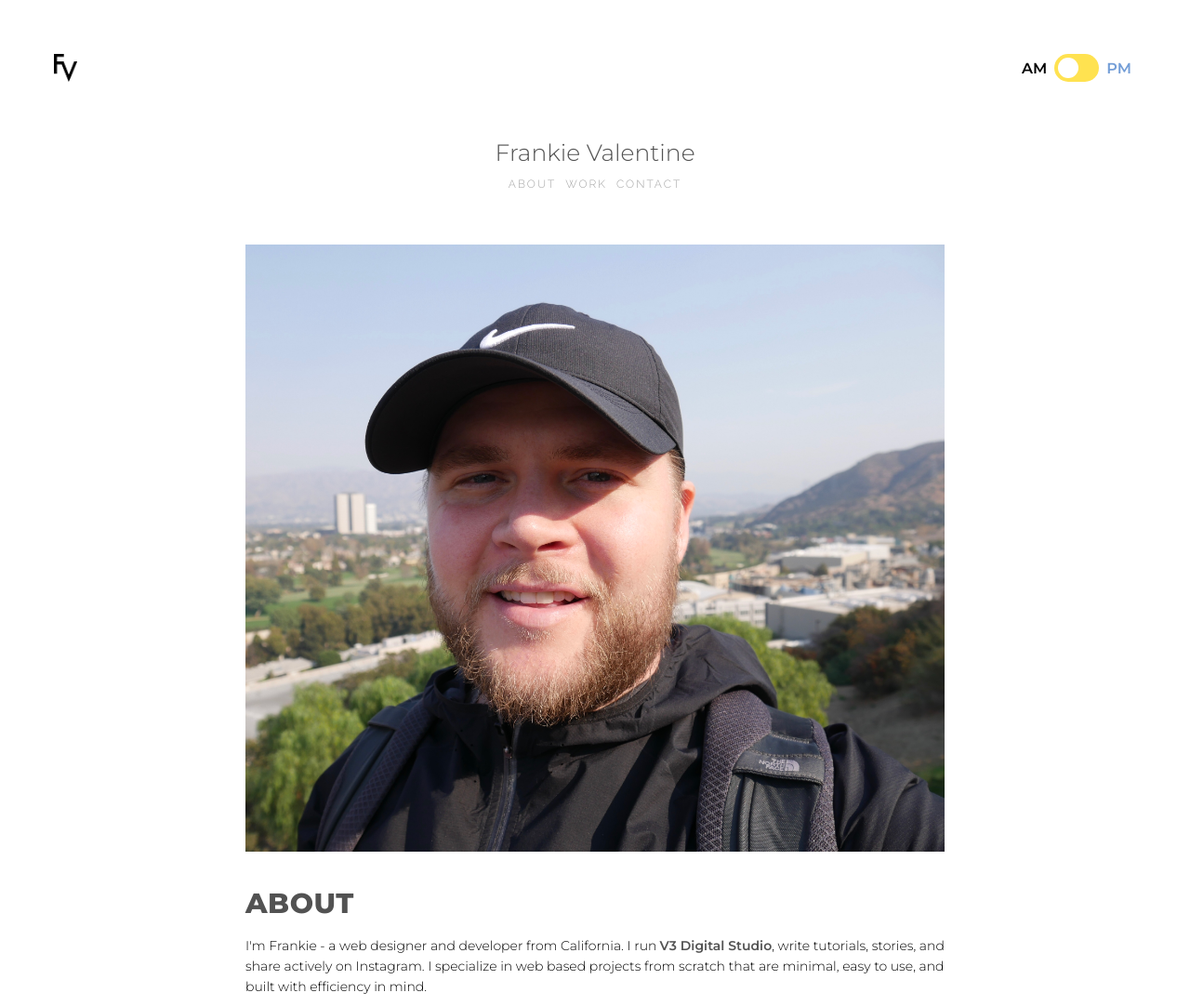
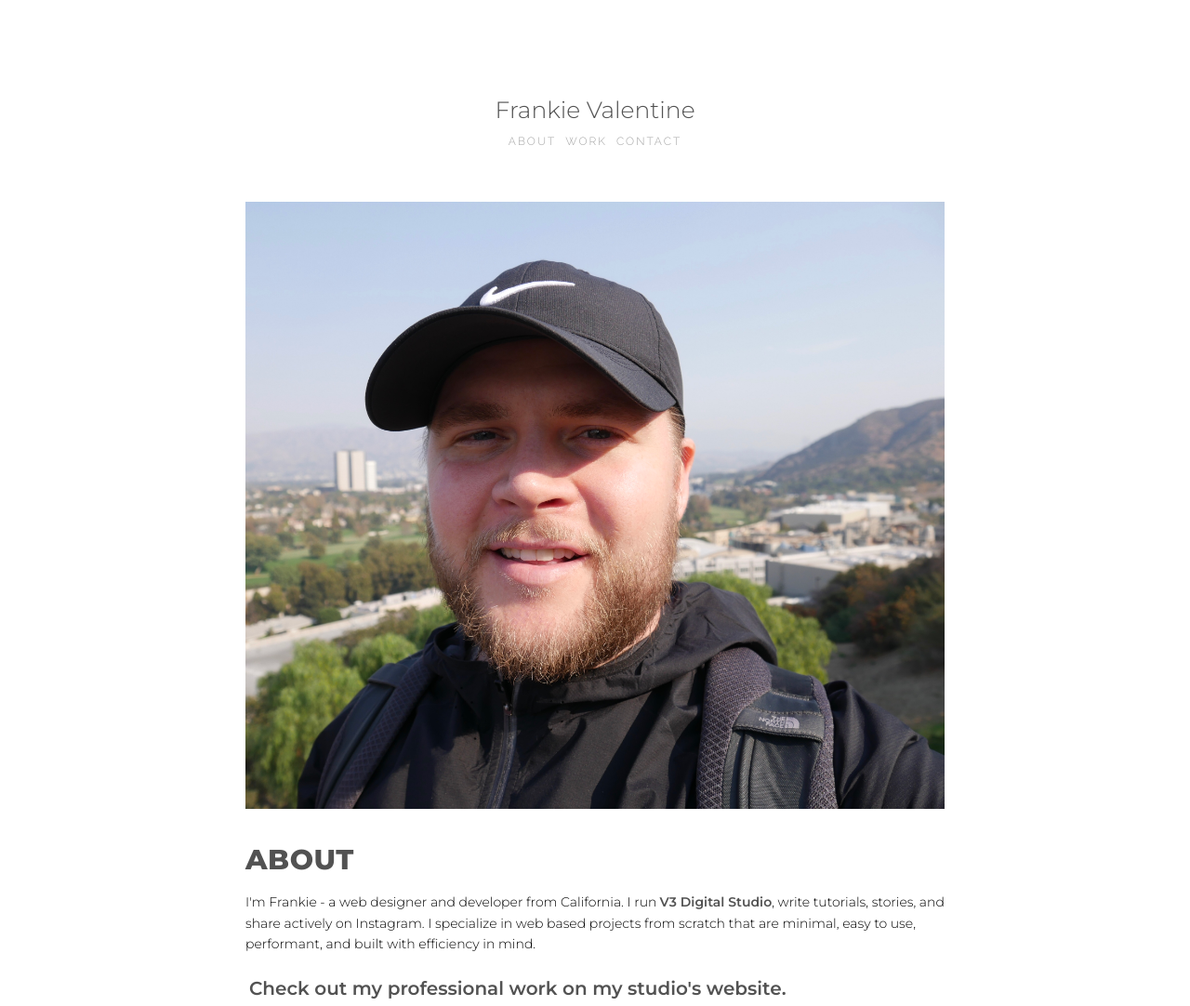
Before and after one commit to frankievalentine/portfolio-v1, a Gatsby site: page / in a window 1280 px wide. Shown: the top 1082 px of the page at 93% size. Built offline with nearby package versions, Linux system fonts and the light colour scheme; Gatsby itself is replaced by a stand-in of ours.

Commit message:
Removed header and toggle for now, finalized and move to build

```diff
--- a/src/components/About.js
+++ b/src/components/About.js
@@ -15,7 +15,7 @@ const About = () => (
         V3 Digital Studio
       </SectionLink>
       , write tutorials, stories, and share actively on Instagram. I specialize
-      in web based projects from scratch that are minimal, easy to use, and
+      in web based projects from scratch that are minimal, easy to use, performant, and
       built with efficiency in mind.
     </span>
     <AboutItem
--- a/src/components/Head.js
+++ b/src/components/Head.js
@@ -1,17 +1,13 @@
-import React from 'react'
-import logo from '../images/logoblk.png'
-import { MainHeader, Toggle } from '../styles'
+// import React from 'react'
+// import logo from '../images/logoblk.png'
+// import { MainHeader} from '../styles'
 
-const Head = () => (
-      <MainHeader>
-        <a href="/">
-          <img src={logo} alt="ValentineDev logo" />
-        </a>
-        <Toggle>
-          <input type="checkbox" id="toggle" />
-          <span />
-        </Toggle>
-      </MainHeader>
-)
+// const Head = () => (
+//   <MainHeader>
+//     <a href="/">
+//       <img src={logo} alt="ValentineDev logo" />
+//     </a>
+//   </MainHeader>
+// )
 
-export default Head
+// export default Head
--- a/src/components/Home.js
+++ b/src/components/Home.js
@@ -12,7 +12,7 @@ const scroll = (e, section) => {
 
 const Home = () => (
   <HomeDiv>
-    <h1>Frankie Valentine</h1>
+    <h1 style={{ 'padding-top': '90px' }}>Frankie Valentine</h1>
     <HomeNav>
       <NavItem href="#about" onClick={e => scroll(e, 'about')}>
         About
--- a/src/components/Personal.js
+++ b/src/components/Personal.js
@@ -16,7 +16,7 @@ const Personal = () => (
         <span>
           My personal design projects are on
           <SectionLink
-            href="https://dribbble.com/"
+            href="https://dribbble.com/frankievalentine"
             alt="Dribbble"
             rel="noopener noreferrer"
             target="_blank"
@@ -31,7 +31,7 @@ const Personal = () => (
         <span>
           Active personal code projects are always on
           <SectionLink
-            href="https://github.com/"
+            href="https://github.com/frankievalentine"
             alt="Github"
             rel="noopener noreferrer"
             target="_blank"
@@ -46,7 +46,7 @@ const Personal = () => (
         <span>
           I am an active contributor on
           <SectionLink
-            href="https://unsplash.com/"
+            href="https://unsplash.com/@frankievalentine"
             alt="Unsplash"
             rel="noopener noreferrer"
             target="_blank"
@@ -63,7 +63,7 @@ const Personal = () => (
         <span>
           You can find most of my writings on
           <SectionLink
-            href="https://medium.com/"
+            href="https://medium.com/@frankie.valentine"
             alt="Medium"
             rel="noopener noreferrer"
             target="_blank"
--- a/src/pages/index.js
+++ b/src/pages/index.js
@@ -1,9 +1,8 @@
 import React, { Fragment } from 'react'
 import Helmet from 'react-helmet'
-// import { ThemeProvider } from 'styled-components'
 import Loading from '../components/Loading'
 import { Container } from '../styles'
-import Head from '../components/Head'
+// import Head from '../components/Head'
 import Home from '../components/Home'
 import About from '../components/About'
 import Personal from '../components/Personal'
@@ -11,8 +10,6 @@ import Contact from '../components/Contact'
 import Footer from '../components/Footer'
 
 import GlobalStyle from '../styles/Global'
-// import { dayTheme, nightTheme } from '../styles'
-
 
 export default () => (
   <Fragment>
@@ -36,7 +33,7 @@ export default () => (
     <GlobalStyle />
     <Loading />
       <Container>
-      <Head />
+        {/* <Head /> */}
         <Home />
         <About />
         <Personal />
--- a/src/styles/index.js
+++ b/src/styles/index.js
@@ -1,9 +1,5 @@
 import styled from 'styled-components'
 import { LoadLogo } from './Animations'
-
-// export const dayTheme = {}
-
-// export const nightTheme = {}
 
 // LOADING SCREEN
 export const FirstLoad = styled.div`
@@ -37,94 +33,24 @@ export const Container = styled.div`
 `
 
 // HEADER
-export const MainHeader = styled.header`
-  grid-column: span 6;
-  display: flex;
-  justify-content: space-between;
-  margin: 50px;
+// export const MainHeader = styled.header`
+//   grid-column: span 6;
+//   display: flex;
+//   justify-content: space-between;
+//   margin: 50px;
 
-  @media screen and (max-width: 500px) {
-    margin: 40px;
-  }
+//   @media screen and (max-width: 500px) {
+//     margin: 40px;
+//   }
 
-  img {
-    width: 25px;
+//   img {
+//     width: 25px;
 
-    @media screen and (max-width: 500px) {
-      width: 20px;
-    }
-  }
-`
-
-export const Toggle = styled.label`
-  position: relative;
-  display: inline-block;
-  margin-right: 40px;
-  width: 48px;
-  height: 30px;
-
-  &:before {
-    content: 'AM';
-    position: absolute;
-    left: -35px;
-    top: 3px;
-    font-size: 16px;
-    font-weight: 600;
-
-    @media screen and (max-width: 500px) {
-      font-size: 14px;
-    }
-  }
-
-  &:after {
-    content: 'PM';
-    position: absolute;
-    right: -35px;
-    top: 3px;
-    font-size: 16px;
-    font-weight: 600;
-    color: #749ed7;
-
-    @media screen and (max-width: 500px) {
-      font-size: 14px;
-    }
-  }
-
-  input {
-    display: none;
-  }
-
-  span {
-    position: absolute;
-    cursor: pointer;
-    top: 0;
-    left: 0;
-    right: 0;
-    bottom: 0;
-    background-color: #ffe250;
-    border-radius: 34px;
-
-    &:before {
-      position: absolute;
-      content: '';
-      height: 22px;
-      width: 22px;
-      left: 4px;
-      bottom: 4px;
-      border-radius: 34px;
-      background-color: white;
-      transition: all 0.4s;
-    }
-  }
-
-  input:checked + span:before {
-    transform: translateX(18px);
-  }
-
-  input:checked + span {
-    background-color: rgb(8, 35, 57);
-  }
-`
+//     @media screen and (max-width: 500px) {
+//       width: 20px;
+//     }
+//   }
+// `
 
 // HOME
 export const HomeDiv = styled.div`
@@ -199,12 +125,28 @@ export const SectionH1 = styled.h1`
   letter-spacing: 0.5px;
   text-transform: uppercase;
   margin-bottom: 10px;
+
+  @media screen and (max-width: 775px) {
+    font-size: 25px;
+  }
+
+  @media screen and (max-width: 500px) {
+    font-size: 22px;
+  }
 `
 
 export const SectionH2 = styled.h2`
   font-size: 22px;
   font-weight: 600;
   text-transform: uppercase;
+
+  @media screen and (max-width: 775px) {
+    font-size: 20px;
+  }
+
+  @media screen and (max-width: 500px) {
+    font-size: 18px;
+  }
 `
 
 export const SectionLink = styled.a`
@@ -264,6 +206,14 @@ export const AboutItem = styled.a`
       margin-right: 10px;
     }
   }
+
+  @media screen and (max-width: 775px) {
+    font-size: 18px;
+  }
+
+  @media screen and (max-width: 500px) {
+    font-size: 13px;
+  }
 `
 
 // PERSONAL
@@ -276,10 +226,10 @@ export const PersonalGrid = styled.div`
   display: grid;
   grid-template-columns: repeat(2, 1fr);
   grid-template-rows: repeat(2, 1fr);
-  grid-gap: 10px;
+  grid-gap: 15px;
 
   @media screen and (max-width: 500px) {
-    grid-gap: 15px;
+    grid-gap: 10px;
   }
 `
 
```
Lines whose indentation alone changed are shown as unchanged.
